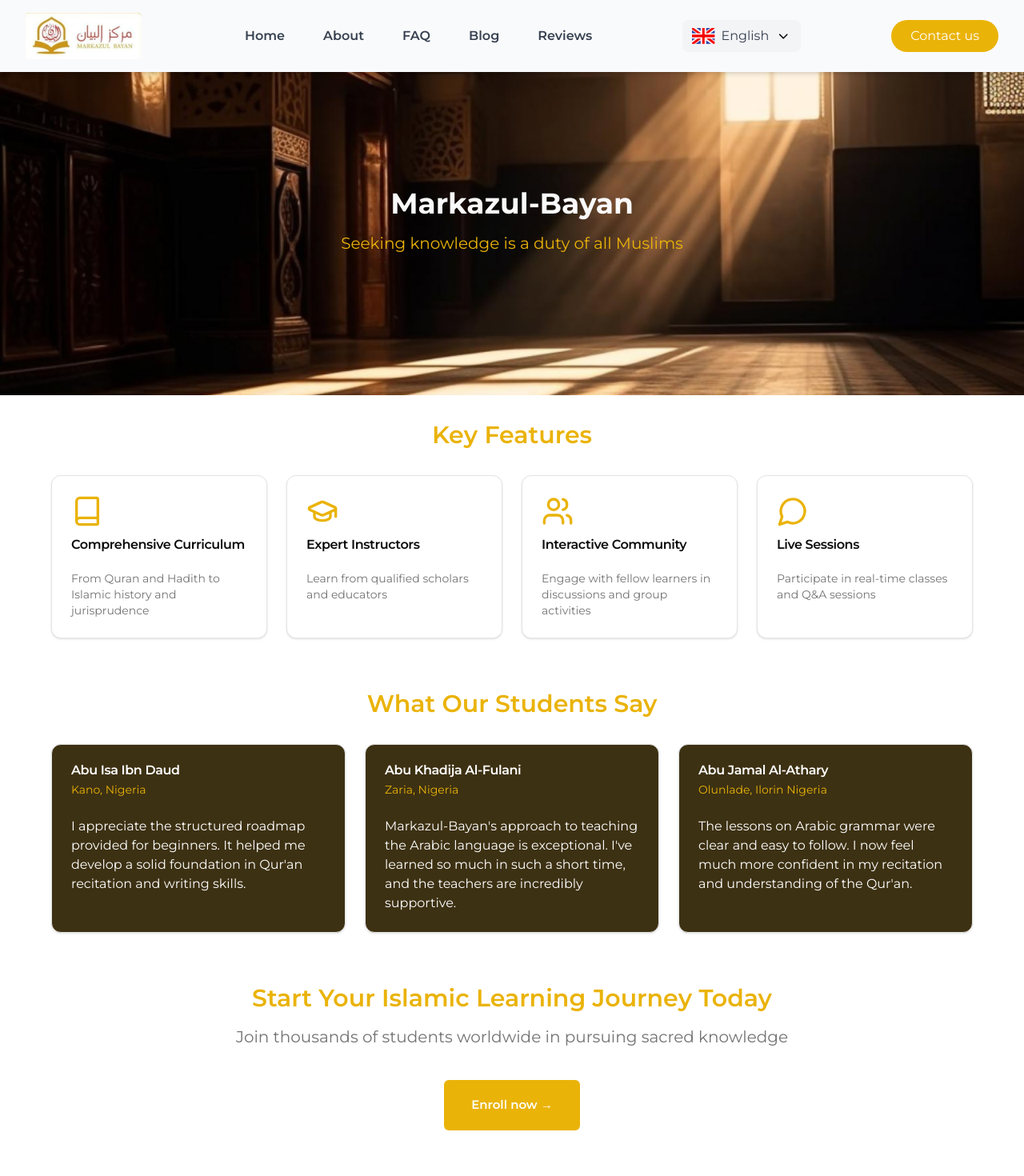
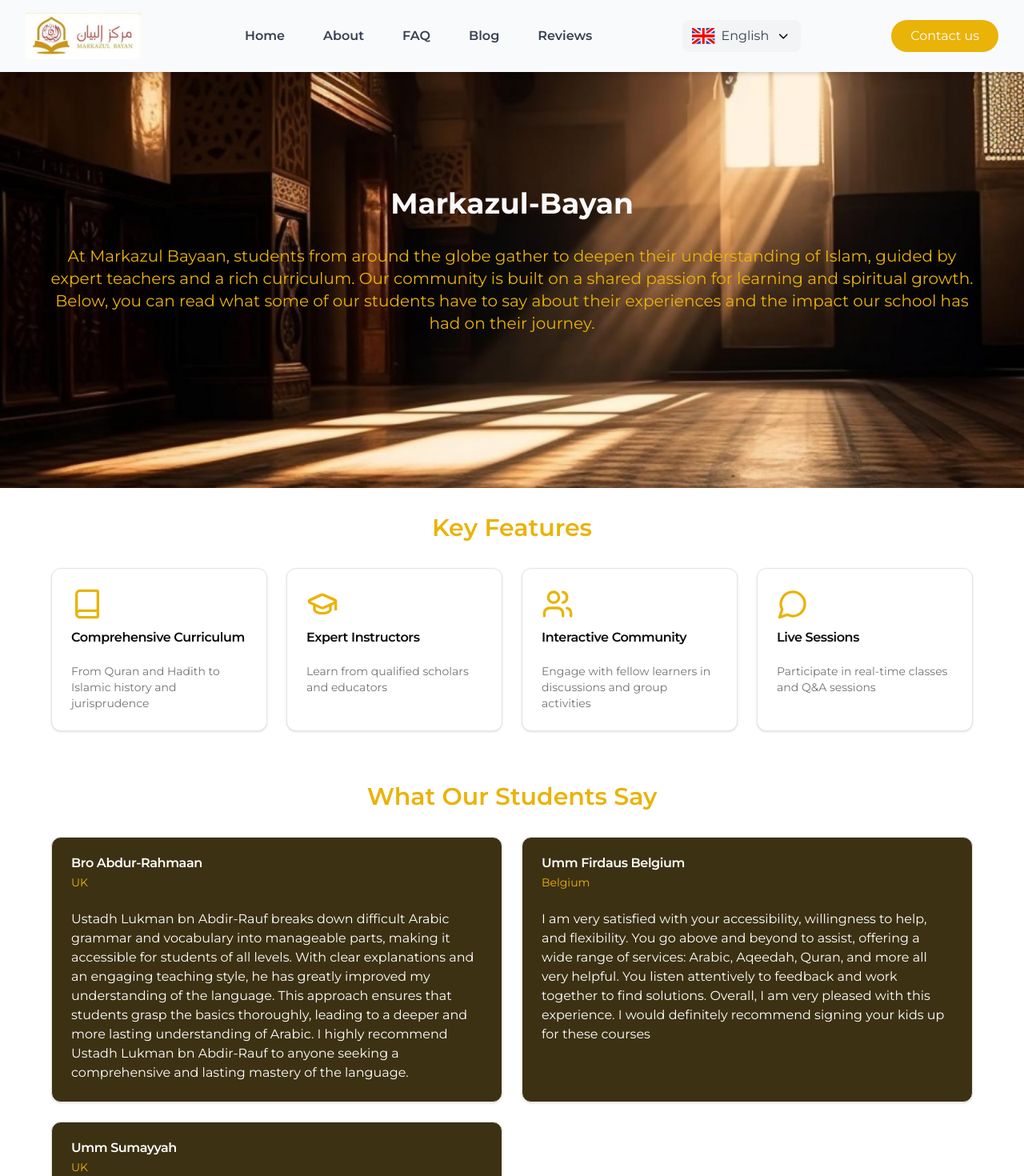
Before and after one commit to Lukman10a/markazulbayaan, a Next.js app: page /reviews in a window 1280 px wide. Shown: the top 1470 px of the page at 80% size. Built offline with nearby package versions, Linux system fonts and the light colour scheme.

Commit message:
add some reviews

```diff
--- a/src/pages/reviews.tsx
+++ b/src/pages/reviews.tsx
@@ -14,8 +14,13 @@
       <section className="bg-center object-cover bg-cover text-primary-foreground py-36 mb-8 bg-[url('../../public/assets/blog3.png')]">
         <div className="container mx-auto px-4 text-center">
           <h2 className="text-4xl font-bold mb-4">Markazul-Bayan</h2>
-          <p className="text-xl mb-8 text-yellow-500">
-            Seeking knowledge is a duty of all Muslims
+          <p className="text-xl mb-8 text-yellow-500 p-4 px-10">
+            At Markazul Bayaan, students from around the globe gather to deepen
+            their understanding of Islam, guided by expert teachers and a rich
+            curriculum. Our community is built on a shared passion for learning
+            and spiritual growth. Below, you can read what some of our students
+            have to say about their experiences and the impact our school has
+            had on their journey.{" "}
           </p>
         </div>
       </section>
@@ -66,25 +71,25 @@
         <h2 className="text-3xl font-semibold text-center mb-8 text-yellow-500">
           What Our Students Say
         </h2>
-        <div className="grid grid-cols-1 md:grid-cols-2 lg:grid-cols-3 gap-6">
+        <div className="grid grid-cols-1 md:grid-cols-2 lg:grid-cols-2 gap-6">
           {[
             {
-              name: "Abu Isa Ibn Daud",
-              location: "Kano, Nigeria",
+              name: "Bro Abdur-Rahmaan ",
+              location: "UK",
               content:
-                "I appreciate the structured roadmap provided for beginners. It helped me develop a solid foundation in Qur'an recitation and writing skills.",
+                "Ustadh Lukman bn Abdir-Rauf breaks down difficult Arabic grammar and vocabulary into manageable parts, making it accessible for students of all levels. With clear explanations and an engaging teaching style, he has greatly improved my understanding of the language. This approach ensures that students grasp the basics thoroughly, leading to a deeper and more lasting understanding of Arabic. I highly recommend Ustadh Lukman bn Abdir-Rauf to anyone seeking a comprehensive and lasting mastery of the language.",
             },
             {
-              name: "Abu Khadija Al-Fulani",
-              location: "Zaria, Nigeria",
+              name: "Umm Firdaus Belgium",
+              location: " Belgium",
               content:
-                "Markazul-Bayan's approach to teaching the Arabic language is exceptional. I've learned so much in such a short time, and the teachers are incredibly supportive.",
+                "I am very satisfied with your accessibility, willingness to help, and flexibility. You go above and beyond to assist, offering a wide range of services: Arabic, Aqeedah, Quran, and more all very helpful. You listen attentively to feedback and work together to find solutions. Overall, I am very pleased with this experience. I would definitely recommend signing your kids up for these courses",
             },
             {
-              name: "Abu Jamal Al-Athary",
-              location: "Olunlade, Ilorin Nigeria",
+              name: "Umm Sumayyah",
+              location: "UK",
               content:
-                "The lessons on Arabic grammar were clear and easy to follow. I now feel much more confident in my recitation and understanding of the Qur'an.",
+                "Alhamdulillah I've really benefitted from the class. I started off not having knowledge of mostly the basics, but Alhamdulillah with what we've covered especially in fiqh has really helped. And Alhamdulillah now I've also même prized over 30 hadiths and also have the understanding. What I really like about the class is how short the classes are and not lengthy so we are able to process the information.",
             },
           ].map((testimonial, index) => (
             <Card key={index} className="bg-[#2e2101ec] text-white">
```
